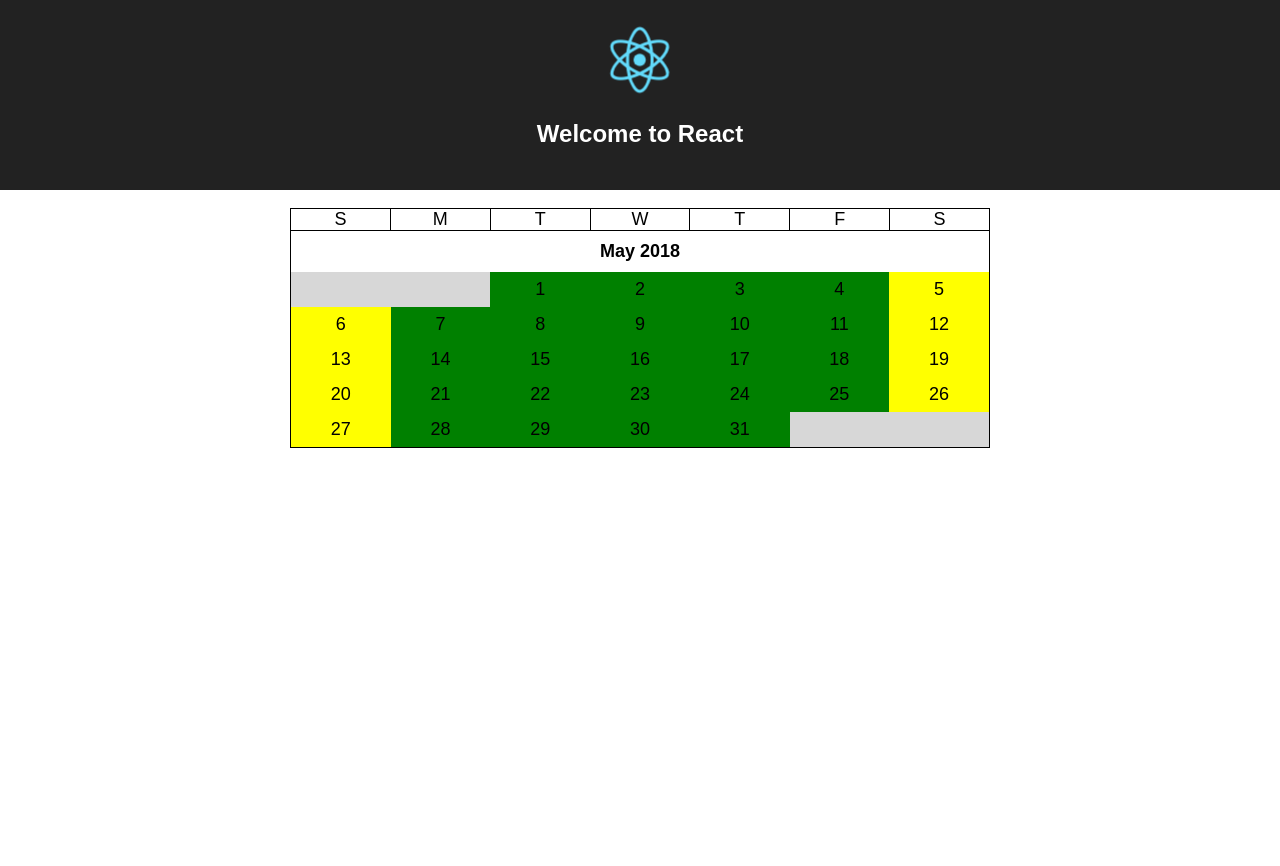
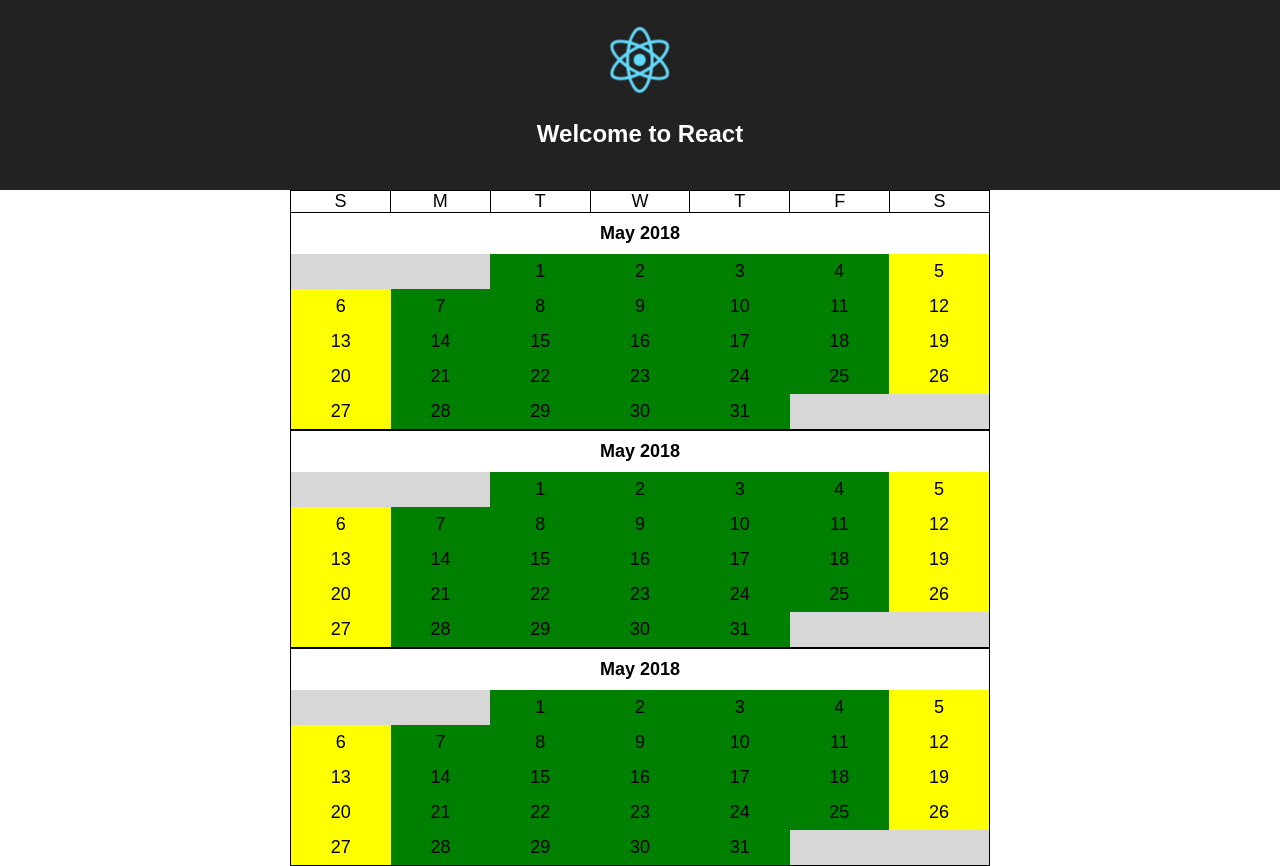
Before and after one commit to duranmla/calendar, a React (Create React App) app: page / in a window 1280 px wide. Before the commit the page ends 800 px from the top, so only its background shows below. Built offline with nearby package versions, Linux system fonts and the light colour scheme.

Commit message:
Add base so the code is able to render multiple months

```diff
--- a/package.json
+++ b/package.json
@@ -4,6 +4,7 @@
   "private": true,
   "dependencies": {
     "classnames": "^2.2.5",
+    "moment": "^2.22.1",
     "react": "^16.3.2",
     "react-dom": "^16.3.2",
     "react-scripts": "1.1.4"
--- a/src/App.js
+++ b/src/App.js
@@ -11,9 +11,9 @@ class App extends Component {
           <img src={logo} className="App-logo" alt="logo" />
           <h1 className="App-title">Welcome to React</h1>
         </header>
-        <p className="App-intro">
+        <div className="App-intro">
           <Calendar />
-        </p>
+        </div>
       </div>
     );
   }
--- a/src/components/Calendar.js
+++ b/src/components/Calendar.js
@@ -1,6 +1,7 @@
 import React, { Component } from "react";
 import "./Calendar.css";
 import { CalendarBody, CalendarSection } from "./";
+import moment from "moment";
 
 /**
  * common parent that will serve as a unified place to distribute options to render the
@@ -8,12 +9,27 @@ import { CalendarBody, CalendarSection } from "./";
  * @extends Component
  */
 class Calendar extends Component {
+  _getSections({ startDate, endDate }) {
+    let sections = [];
+    let monthsToRender = endDate.diff(startDate, "months");
+
+    if (monthsToRender < 0) return sections;
+
+    for (let i = 0; i <= monthsToRender; i++) {
+      sections.push(<CalendarSection key={i} showGuidelines={i === 0} />);
+    }
+
+    return sections;
+  }
+
   render() {
+    let startDate = moment([2018, 4, 10]); // ~ May 10, 2018
+    let endDate = moment([2018, 6, 20]); // ~ July 20, 2018
+    let sections = this._getSections({ startDate, endDate });
+
     return (
       <div className="calendar">
-        <CalendarBody>
-          <CalendarSection showGuidelines={true} />
-        </CalendarBody>
+        <CalendarBody>{sections}</CalendarBody>
       </div>
     );
   }
```
Also changed, not shown: 1 other file (tests, documents, lock files or other folders).
